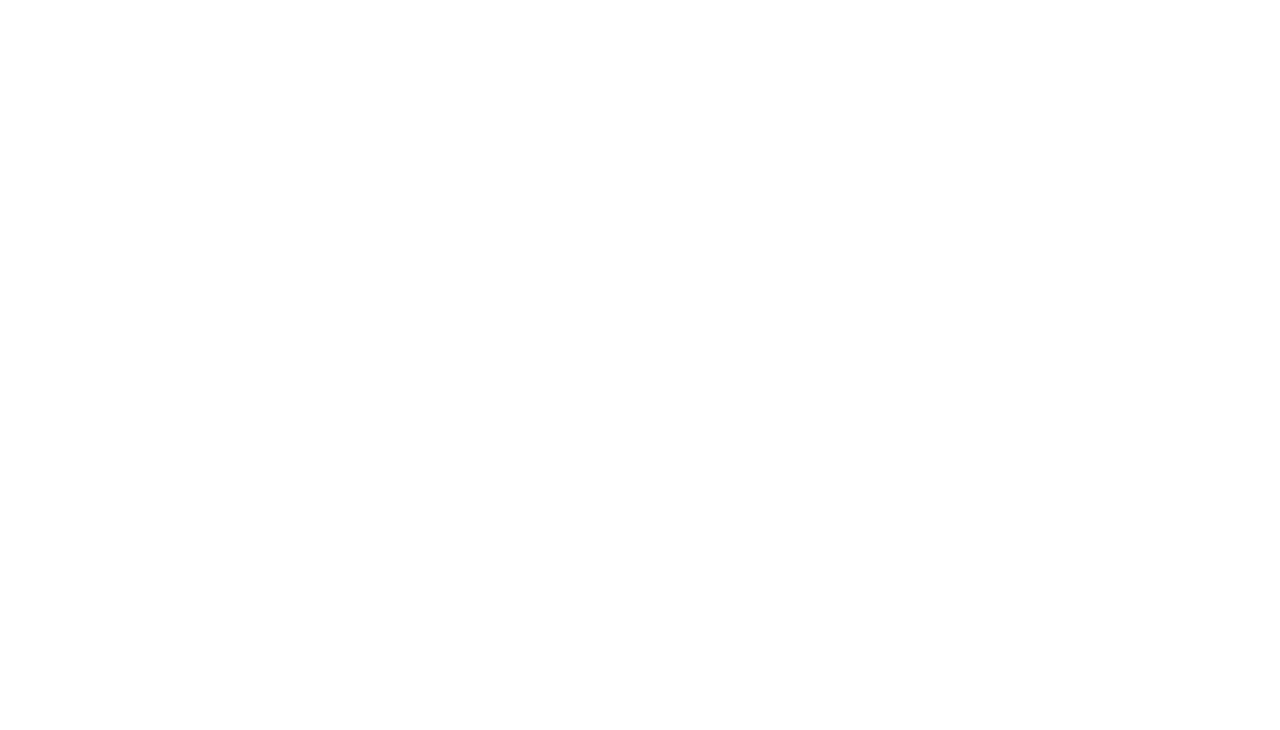
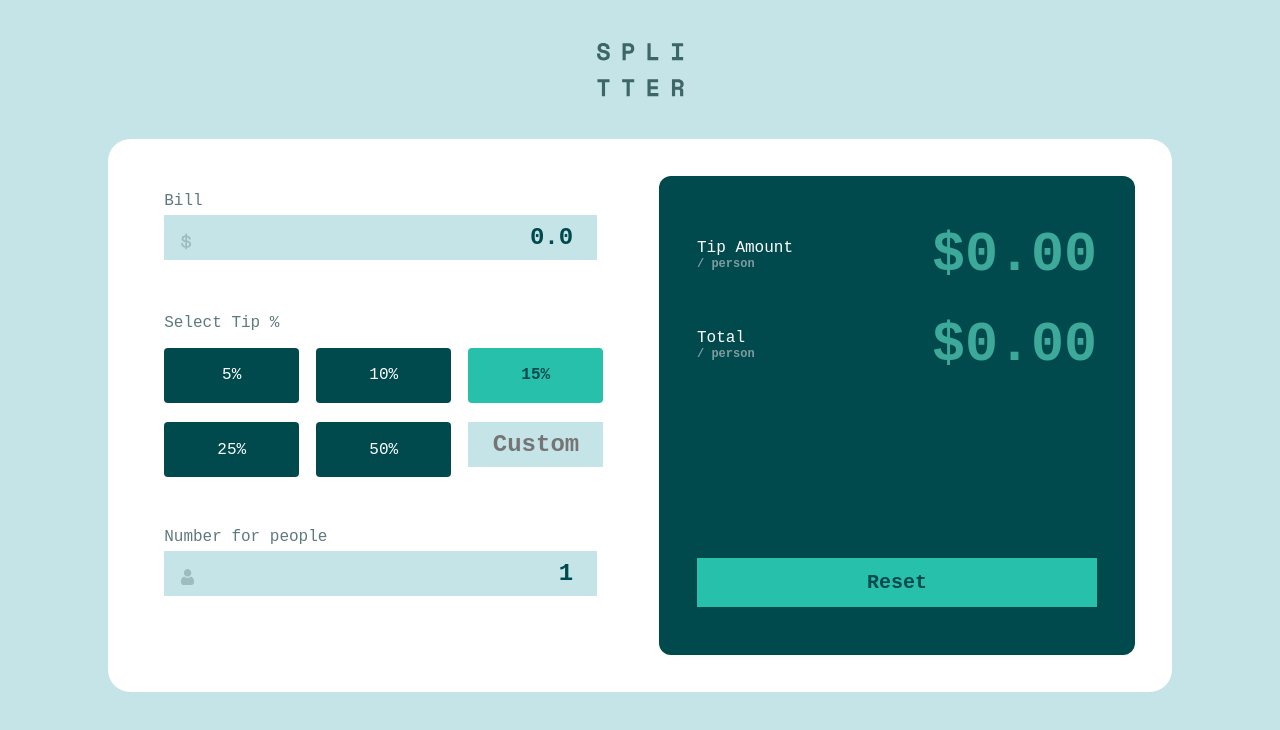
Before and after one commit to abdelghani200/tip-calculator-app, a plain HTML site: page index.html in a window 1280 px wide. Drawn offline with Linux system fonts and the light colour scheme.

Commit message:
finished

```diff
--- a/index.html
+++ b/index.html
@@ -13,6 +13,47 @@
 </head>
 <body>
 
+  <div class="logo"><img src="images/logo.svg" alt=""></div>
+  <div class="tip-calculator">
+    <div class="partOne">
+      <label for="">Bill</label>
+      <input type="number" class="input bill-input" id="bill-input">
+      <label for="">Select Tip %</label>
+      <div class="tip">
+        <div class="tips tip-5">5%</div>
+        <div class="tips tip-10">10%</div>
+        <div class="tips tip-15 active-tip">15%</div>
+        <div class="tips tip-25">25%</div>
+        <div class="tips tip-50">50%</div>
+        <div id="tip-custom">
+          <input type="number" class="tip-custom" placeholder="Custom">
+        </div>
+      </div>
+      <div class="peoplelabel">
+        <label for="">Number for people</label>
+        <label for="" class="error">Can't be zero</label>
+      </div>
+      <input type="number" class="input people-input">
+    </div>
+    <div class="result">
+      <div class="tip-amount">
+        <div class="text">
+          <p>Tip Amount</p>
+          <p class="person">/ person</p>
+        </div>
+        <div class="amount" id="tip-amount">54.19</div>
+      </div>
+      <div class="total">
+        <div class="text">
+          <p>Total</p>
+          <p class="person">/ person</p>
+        </div>
+        <div class="amount" id="total-amount">54.20</div>
+      </div>
+      <div class="reset">Reset</div>
+    </div>
+  </div>
+
   <script src="main.js"></script>
 </body>
 </html>
--- a/main.js
+++ b/main.js
@@ -0,0 +1,90 @@
+const billInput = document.querySelector(".bill-input");
+const peopleInput = document.querySelector(".people-input");
+const tipPerperson = document.getElementById("tip-amount");
+const totalPerperson = document.getElementById("total-amount");
+const tips = document.querySelectorAll(".tips");
+const tipCustom = document.querySelector(".tip-custom");
+const resetBtn = document.querySelector(".reset");
+const error = document.querySelector(".error");
+
+//console.log(tipPerperson);
+
+billInput.addEventListener("input",billInputFun);
+peopleInput.addEventListener("input",peopleInputFun);
+
+tips.forEach(function(val){
+    val.addEventListener('click', handleClick);
+})
+
+tipCustom.addEventListener("input",tipInputFun);
+resetBtn.addEventListener('click',reset);
+
+billInput.value="0.0";
+peopleInput.value="1";
+tipPerperson.innerHTML = "$" + (0.0).toFixed(2);
+totalPerperson.innerHTML = "$" + (0.0).toFixed(2);
+
+let billValue =0.0;
+let peopleValue = 1;
+let tipValue = 0.15;
+
+function billInputFun(){
+    billValue = parseFloat(billInput.value)
+    //console.log(billValue);
+    calculateTip();
+}
+
+function peopleInputFun(){
+    peopleValue = parseFloat(peopleInput.value)
+    //console.log(peopleValue);
+
+
+    if(peopleValue < 1){
+        error.style.display = 'flex';
+        peopleInput.style.border = 'thick solid red ';
+    }else{
+        error.style.display = 'none';
+        peopleInput.style.border = 'none';
+        calculateTip();
+    }
+}
+
+function tipInputFun(){
+    tipValue = parseFloat(tipCustom.value / 100);
+
+    tips.forEach(function(val){
+        val.classList.remove("active-tip");
+    });
+    calculateTip();
+}
+
+function handleClick(event){
+    tips.forEach(function(val){
+        val.classList.remove("active-tip");
+        if(event.target.innerHTML == val.innerHTML){
+            val.classList.add("active-tip");
+            tipValue = parseFloat(val.innerHTML)/100;
+        }
+    });
+    //console.log(tipValue);
+    calculateTip();
+}
+
+
+function calculateTip(){
+    if(peopleValue >= 1){
+        let tipAmount = (billValue * tipValue) / peopleValue;
+        let total = (billValue * tipAmount) /peopleValue;
+        tipPerperson.innerHTML = "$" + tipAmount.toFixed(2);
+        totalPerperson.innerHTML = "$" + total.toFixed(2);
+    }
+}
+
+
+function reset(){
+    billInput.value="0.0";
+    billInputFun();
+    peopleInput.value="1";
+    peopleInputFun();
+    tipCustom.value = "";
+}
--- a/style.css
+++ b/style.css
@@ -0,0 +1,195 @@
+*{
+    margin: 0;
+    padding: 0;
+}
+
+body{
+    height: 57vw;
+    width: 100%;
+    background-color: hsl(185, 41%, 84%);
+    font-family: "Space Mono", monospace;
+}
+
+.logo{
+    text-align: center;
+    margin-top: 2.7rem;
+    margin-bottom: 2.3rem;
+}
+
+.tip-calculator{
+    background-color: white;
+    display: flex;
+    flex-direction: column;
+    border-radius: 1.4rem 1.4rem 0 0;
+}
+
+label{
+    color: hsl(186, 14%, 43%);
+    font-family: 700;
+    margin-bottom: 0.3rem;
+}
+
+input{
+    border: none;
+    outline: none;
+    padding: 5px;
+    padding-right: 18px;
+    background-position: 17px 15px;
+    background-repeat: no-repeat;
+    background-color: hsl(185, 41%, 84%);
+    font-family: "Space Mono", monospace;
+    text-align: right;
+    font-size: 24px;
+    color: hsl(183, 100%, 15%);
+    font-weight: bolder;
+}
+
+.bill-input{
+    background-image: url("images/icon-dollar.svg");
+    margin-bottom: 36px;
+}
+
+.tip{
+    margin-top: 0.7rem;
+    display: grid;
+    grid-template-columns: 144px 144px;
+    row-gap: 2rem;
+    column-gap: 18px;
+    margin-bottom: 2rem;
+}
+
+.tips{
+    background-color:hsl(183, 100%, 15%);
+    color: white;
+    height: 48px;
+    display: flex;
+    justify-content: center;
+    align-items: center;
+    border-radius: 4px;
+    cursor: pointer;
+}
+
+.active-tip{
+    color: hsl(183, 100%, 15%);
+    background-color: hsl(172, 67%, 45%);
+    font-weight: bolder;
+}
+
+.people-input{
+    background-image: url("images/icon-person.svg");
+    margin-bottom: 2.4rem;
+}
+
+.result{
+    background-color: hsl(183, 100%, 15%);
+    color: white;
+    padding: 39px 21px;
+    border-radius: 12px;
+}
+
+.tip-amount, .total{
+    display: flex;
+    align-items: center;
+    justify-content: space-between;
+    margin-bottom: 1.7rem;
+}
+
+.person{
+    font-size: 12px;
+    color: hsl(184, 14%, 56%);
+    font-weight: 700;
+}
+
+.amount{
+    font-size: 24px;
+    color: hsl(172, 47%, 45%);
+    font-weight: 700;
+}
+
+.reset{
+    text-align: center;
+    font-size: 20px;
+    font-weight: 700;
+    color: hsl(183, 100%, 15%);
+    background-color: hsl(172, 67%, 45%);
+    padding: 5px 0 9px 0;
+    cursor: pointer;
+}
+
+#tip-custom input{
+    box-sizing: border-box;
+    width: 100%;
+}
+
+.peoplelabel{
+    display: flex;
+    justify-content: space-between;
+}
+
+.error{
+    color: red;
+    display: none;
+}
+
+
+
+@media only screen and (min-width: 1000px){
+    body{
+        display: flex;
+        flex-direction: column;
+        align-items: center;
+    }
+    input{
+        width: 415px;
+        padding: 9px;
+        background-position: 17px 18px;
+    }
+
+    .tip-calculator{
+        width: 990px;
+        flex-direction: row;
+        border-radius: 1.4rem;
+        padding: 2.3rem;
+        height: 479px;
+    }
+
+    .partOne{
+        margin-top: 1rem;
+        margin-left: 1.2rem;
+        display: flex;
+        flex-direction: column;
+    }
+
+    .bill-input{
+        margin-bottom: 3.4rem;
+    }
+
+    .tip{
+        grid-template-columns: 135px 135px 135px;
+        row-gap: 1.2rem;
+        column-gap: 17px;
+        margin-bottom: 3.2rem;
+    }
+
+    .tips{
+        height: 55px;
+    }
+
+    .result{
+        margin-left: auto;
+        width: 400px;
+        display: flex;
+        flex-direction: column;
+        align-content: space-between;
+        padding: 48px 38px;
+    }
+
+    .amount{
+        font-size: 55px;
+    }
+
+    .reset{
+        padding: 13px 0 13px 0;
+        margin-top: auto;
+    }
+}
```
